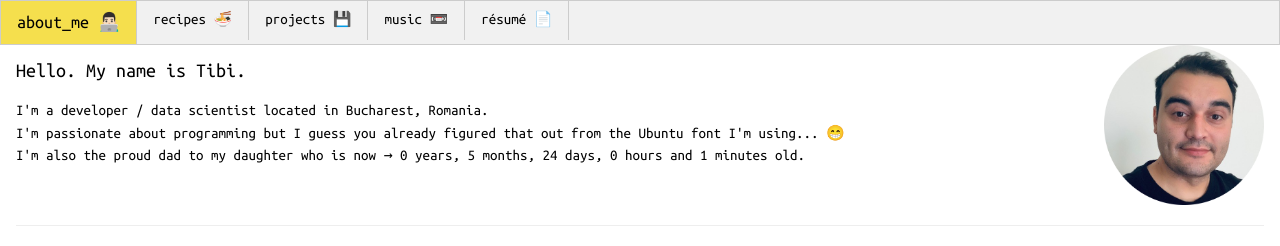
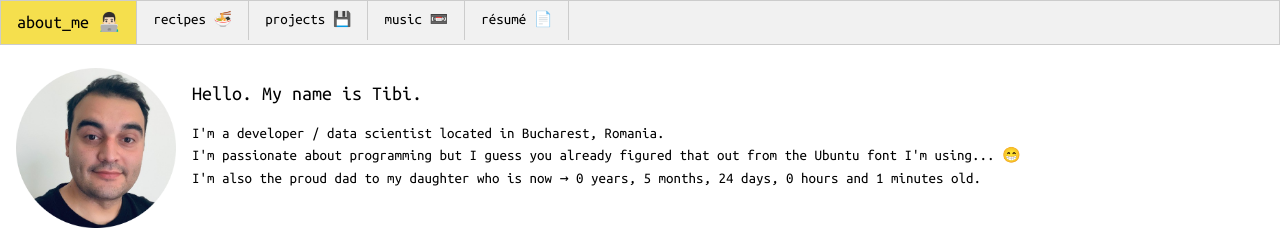
Before and after one commit to tibipin/This-Website, a Flask app: page / in a window 1280 px wide. Shown: the top 246 px of the page. Run offline with Flask 2, Linux system fonts and the light colour scheme.

Commit message:
some more fancy work

```diff
--- a/app/static/style.css
+++ b/app/static/style.css
@@ -9,7 +9,7 @@ a:hover, .illuminating {
 }
 
 img {
-    float: right;
+    float: left;
 }
 
 code {
--- a/app/templates/public/home.html
+++ b/app/templates/public/home.html
@@ -3,8 +3,10 @@
 
 
 {% block body %}
+<br>
 <div class="w3-container">
-    <img src="{{url_for('static',filename='fatau-modified.png')}}" class="w3-image w3-round" style="width:100%; max-width: 160px; height: 100%;">
+        <img src="{{url_for('static',filename='fatau-modified.png')}}" class="w3-image w3-round" style="width:100%; max-width: 160px; height: 20%;">
+    <div class="w3-container w3-cell w3-margin-left">
         <h4>
             Hello.
             My name is Tibi.
@@ -15,14 +17,16 @@
             I'm also the proud dad to my daughter who is now → {{ date }} old.
         </p>
     </div>
+</div>
 <div class="w3-container">
     <hr></hr>
     <p>
         <u>My developer journey</u><br><br>
+        <img src="https://i.imgflip.com/696kn2.jpg" class="w3-image" width="300" height="150" style="float: right"/>
         <b>>>></b> Having studied programming only at a very basic level in highschool, I can't say that computer science got me hooked from day 1... However,
         in 2016, I started working a 9 to 5 office job and quickly came to the realisation that most of what I was doing could be automated. I dived into coding and I fell in love instantly.<br>
-        Currently I'm on a quest of learning as much as possible about <b>web development</b>. In fact, this entire website is me learning 🤪 crazy, right?
-        <br><br>
+        Currently I'm on a quest of learning as much as possible about <b>web development</b>. In fact, this entire website is me learning 🤪 crazy, right?<br>
+        <br>
         <b>>>></b> I'm currently working as a data scientist focusing primarily on the field of Natural Language Processing. Despite this fancy title,
         most of what I'm doing is building data collection and text classification algorithms, nicely wrapping them up in python scripts and deploying them on Windows or Linux platforms.
         <br><br>
--- a/requirements.txt
+++ b/requirements.txt
@@ -13,6 +13,7 @@ flask-marshmallow==0.14.0
 Flask-SQLAlchemy==2.5.1
 Flask-WTF==1.0.0
 greenlet==1.1.2
+gunicorn==20.1.0
 importlib-metadata==4.11.2
 ipykernel==6.9.1
 ipython==8.1.1
@@ -24,12 +25,14 @@ jupyter-core==4.9.2
 Markdown==3.3.6
 MarkupSafe==2.1.0
 marshmallow==3.14.1
+marshmallow-sqlalchemy==0.28.0
 matplotlib-inline==0.1.3
 nest-asyncio==1.5.4
 parso==0.8.3
 pexpect==4.8.0
 pickleshare==0.7.5
 prompt-toolkit==3.0.28
+psycopg2-binary==2.9.3
 ptyprocess==0.7.0
 pure-eval==0.2.2
 pycodestyle==2.8.0
```
Also changed, not shown: app/super_database.db. Lines whose indentation alone changed are shown as unchanged.
